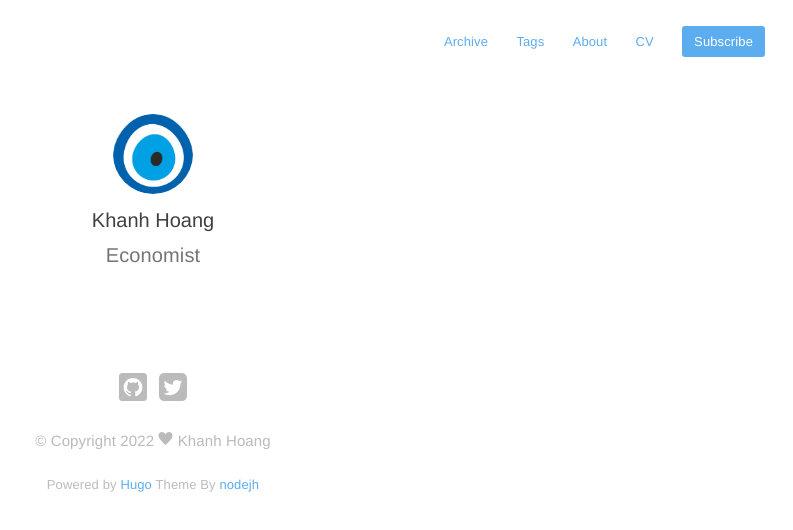
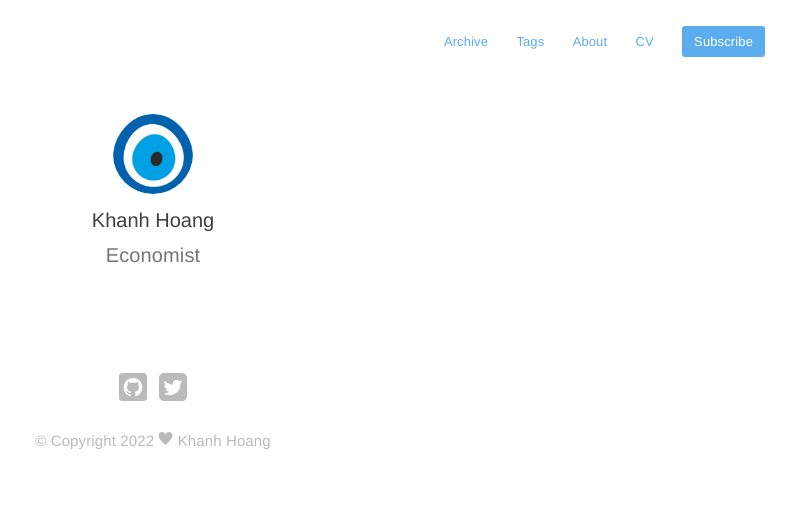
Before and after one commit to hngkhanh/hngkhanh.github.io, a plain HTML site: page index.html in a window 1280 px wide. Shown: the whole page, without its empty margins (487-1280 px from the left). Drawn offline with Linux system fonts and the light colour scheme.

Commit message:
Remove power by

```diff
--- a/index.html
+++ b/index.html
@@ -152,11 +152,6 @@ if (!doNotTrack) {
 
     </div>
 
-
-      <div class="powerby">
-        Powered by <a href='http://www.gohugo.io/'>Hugo</a> Theme By <a href='https://github.com/nodejh/hugo-theme-cactus-plus'>nodejh</a>
-      </div>
-
 </footer>
 
 
```
